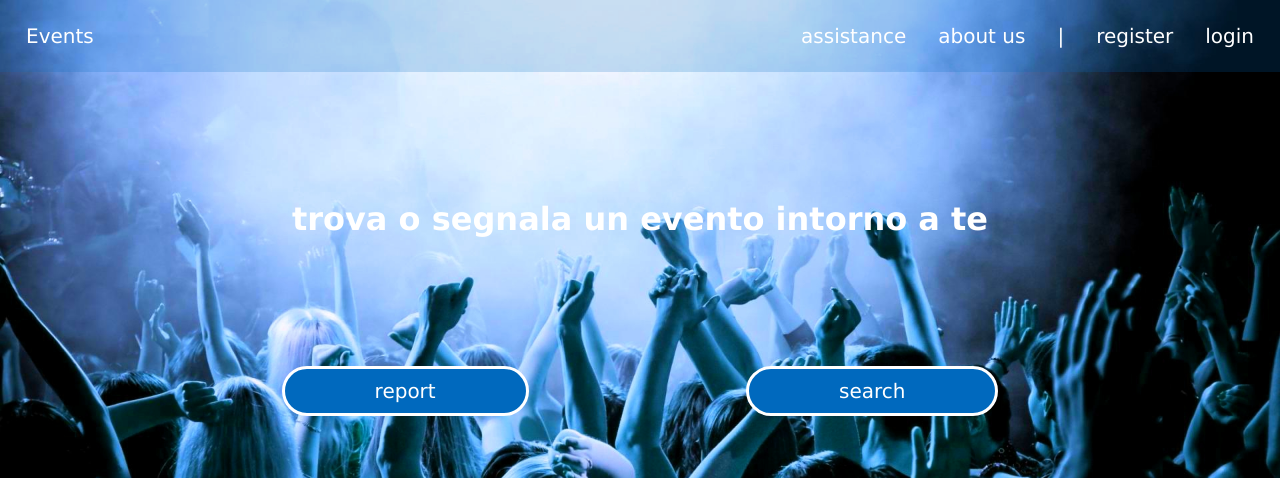
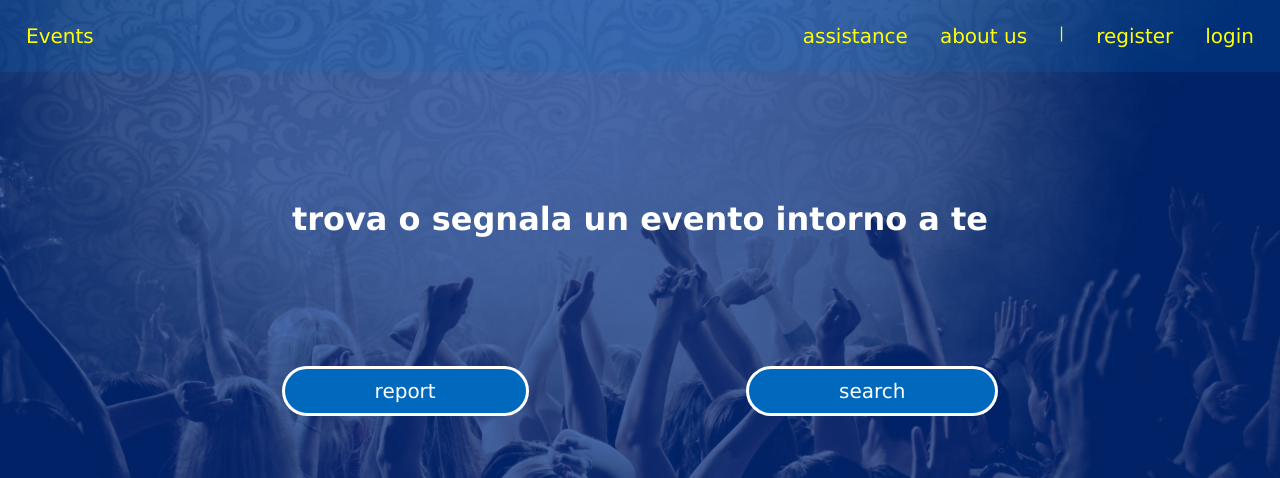
Before and after one commit to AndreaRusconi/PSAW, a PHP site: page /Homepage.html in a window 1280 px wide. Shown: the top 478 px of the page. Run offline with PHP 8.4, Linux system fonts and the light colour scheme.

Commit message:
Upload barra

```diff
--- a/Homepage.css
+++ b/Homepage.css
@@ -19,7 +19,7 @@ h1{
 
 .other a {
     display: block;
-    color: white;
+    color: yellow;
     text-align: center;
     padding: 14px 16px;
     font-size: 20px;
@@ -28,17 +28,17 @@ h1{
 }
 .bar a {
     display: block;
-    color: white;
+    color: yellow;
     text-align: center;
     padding: 14px 16px;
-    font-size: 20px;
+    font-size: 15px;
     text-decoration: none;
     font-family: Verdana;
 }
 
 .events a {
     display: block;
-    color: white;
+    color: yellow;
     text-align: center;
     font-size: 20px;
     padding: 14px 16px;
@@ -46,8 +46,8 @@ h1{
     font-family: Verdana;
 }
 
-#menu .events a:hover {color: yellow;}
-#menu .other a:hover {color: yellow;}
+#menu .events a:hover {color:white;}
+#menu .other a:hover {color: white;}
 
 #scelta {
     list-style-type: none;
@@ -78,7 +78,7 @@ h1{
 }
 
 body {
-    background-image: url(Images/20170331_100251.jpg);
+    background-image: url( Images/party-wallpaper-2.jpg);
     background-size:cover;
     margin: 0;
 }
```
